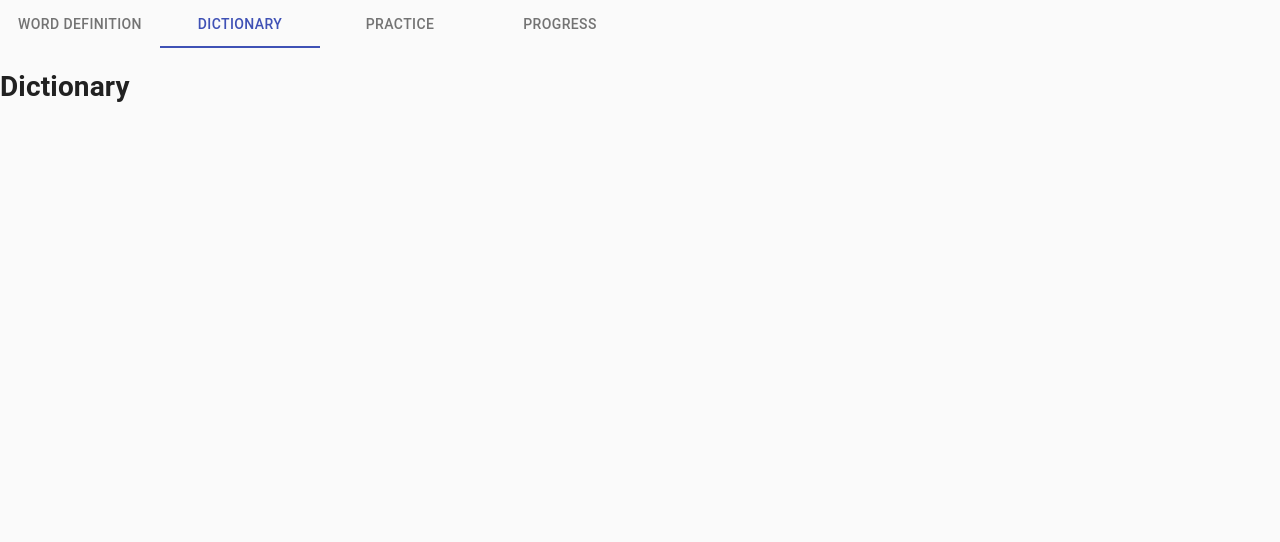
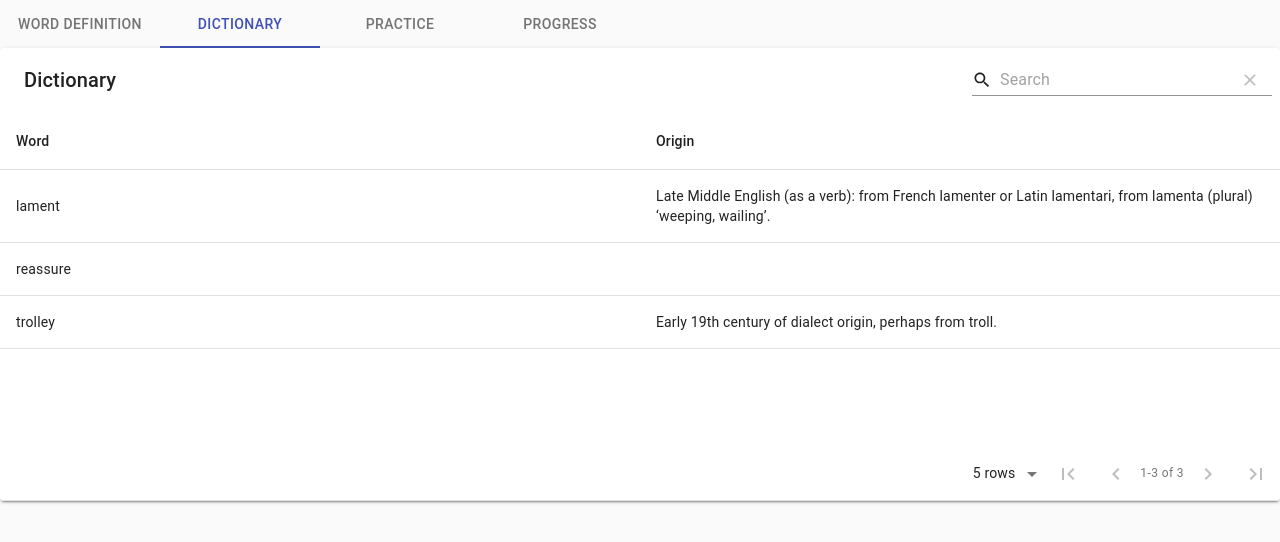
Before and after one commit to codeinsack/dictionary, a React (Create React App) app: page /dictionary in a window 1280 px wide. Shown: the top 542 px of the page. Built offline with nearby package versions, Linux system fonts and the light colour scheme; data requests are answered from the project's data file.

Commit message:
add table

```diff
--- a/data/db.json
+++ b/data/db.json
@@ -68,6 +68,32 @@
         ]
       },
       "id": 2
+    },
+    {
+      "word": "trolley",
+      "phonetic": "/ˈträlē/",
+      "origin": "Early 19th century of dialect origin, perhaps from troll.",
+      "meaning": {
+        "noun": [
+          {
+            "definition": "short for trolley car or trolley bus"
+          },
+          {
+            "example": "In later years, the tarries were electrified, and poles held the trolley wire.",
+            "synonyms": [
+              "handcart",
+              "pushcart",
+              "trolley",
+              "barrow",
+              "wheelbarrow"
+            ]
+          },
+          {
+            "definition": "A large metal basket or frame on wheels, used for transporting heavy or large items, such as supermarket purchases or luggage at an airport or railroad station."
+          }
+        ]
+      },
+      "id": 3
     }
   ]
 }
--- a/package.json
+++ b/package.json
@@ -6,6 +6,7 @@
     "@material-ui/core": "^4.9.7",
     "@material-ui/icons": "^4.9.1",
     "axios": "^0.19.2",
+    "material-table": "^1.57.2",
     "react": "^16.13.0",
     "react-dom": "^16.13.0",
     "react-redux": "^7.2.0",
--- a/src/pages/Dictionary/Dictionary.js
+++ b/src/pages/Dictionary/Dictionary.js
@@ -1,22 +1,64 @@
-import React, {useEffect} from 'react';
+import React, { useEffect, forwardRef } from 'react';
 import {useDispatch, useSelector} from "react-redux";
+import MaterialTable from "material-table";
 
 import { dictionaryWordsActions } from "../../store/actions/dictionaryWords"
 import dictionaryWordsSelectors from "../../store/selectors/dictionaryWords";
 
+import AddBox from '@material-ui/icons/AddBox';
+import ArrowDownward from '@material-ui/icons/ArrowDownward';
+import Check from '@material-ui/icons/Check';
+import ChevronLeft from '@material-ui/icons/ChevronLeft';
+import ChevronRight from '@material-ui/icons/ChevronRight';
+import Clear from '@material-ui/icons/Clear';
+import DeleteOutline from '@material-ui/icons/DeleteOutline';
+import Edit from '@material-ui/icons/Edit';
+import FilterList from '@material-ui/icons/FilterList';
+import FirstPage from '@material-ui/icons/FirstPage';
+import LastPage from '@material-ui/icons/LastPage';
+import Remove from '@material-ui/icons/Remove';
+import SaveAlt from '@material-ui/icons/SaveAlt';
+import Search from '@material-ui/icons/Search';
+import ViewColumn from '@material-ui/icons/ViewColumn';
+
+const tableIcons = {
+  Add: forwardRef((props, ref) => <AddBox {...props} ref={ref} />),
+  Check: forwardRef((props, ref) => <Check {...props} ref={ref} />),
+  Clear: forwardRef((props, ref) => <Clear {...props} ref={ref} />),
+  Delete: forwardRef((props, ref) => <DeleteOutline {...props} ref={ref} />),
+  DetailPanel: forwardRef((props, ref) => <ChevronRight {...props} ref={ref} />),
+  Edit: forwardRef((props, ref) => <Edit {...props} ref={ref} />),
+  Export: forwardRef((props, ref) => <SaveAlt {...props} ref={ref} />),
+  Filter: forwardRef((props, ref) => <FilterList {...props} ref={ref} />),
+  FirstPage: forwardRef((props, ref) => <FirstPage {...props} ref={ref} />),
+  LastPage: forwardRef((props, ref) => <LastPage {...props} ref={ref} />),
+  NextPage: forwardRef((props, ref) => <ChevronRight {...props} ref={ref} />),
+  PreviousPage: forwardRef((props, ref) => <ChevronLeft {...props} ref={ref} />),
+  ResetSearch: forwardRef((props, ref) => <Clear {...props} ref={ref} />),
+  Search: forwardRef((props, ref) => <Search {...props} ref={ref} />),
+  SortArrow: forwardRef((props, ref) => <ArrowDownward {...props} ref={ref} />),
+  ThirdStateCheck: forwardRef((props, ref) => <Remove {...props} ref={ref} />),
+  ViewColumn: forwardRef((props, ref) => <ViewColumn {...props} ref={ref} />)
+};
+
 const Dictionary = () => {
   const dispatch = useDispatch()
   const dictionaryWords = useSelector(dictionaryWordsSelectors.getList)
-  console.log('dictionaryWords', dictionaryWords)
 
   useEffect(() => {
     dispatch(dictionaryWordsActions.fetchDictionaryWords())
   }, [])
 
   return (
-    <h1>
-      Dictionary
-    </h1>
+    <MaterialTable
+      icons={tableIcons}
+      columns={[
+        { title: "Word", field: "word" },
+        { title: "Origin", field: "origin" },
+      ]}
+      data={dictionaryWords}
+      title="Dictionary"
+    />
   );
 };
 
```
Also changed, not shown: 1 other file (tests, documents, lock files or other folders).
